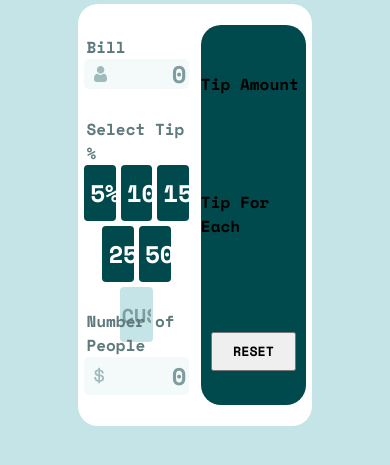
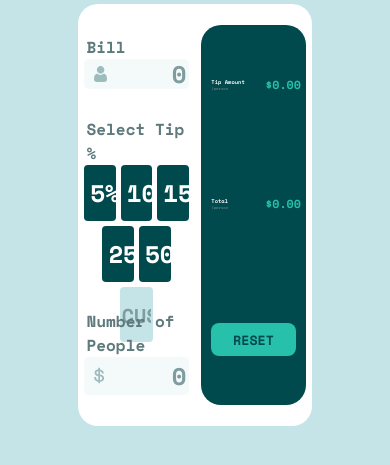
Before and after one commit to Chanksela/tip-calculator, a plain HTML site: page index.html in a window 390 px wide. Shown: the part 247-712 px from the top of the page. Drawn offline with nearby package versions, Linux system fonts and the light colour scheme.

Commit message:
finished main look for desktop screen size. need to add mobile view

```diff
--- a/assets/script/app.js
+++ b/assets/script/app.js
@@ -32,15 +32,15 @@ function calculate(e) {
   getValue(e);
   if (bill > 0) {
     tipTotalAmount = bill;
-    displayFullTip.innerHTML = tipTotalAmount;
+    displayFullTip.innerHTML = "$" + tipTotalAmount.toFixed(2);
   }
   if (bill > 0 && tip > 0) {
     tipTotalAmount = bill + (bill * tip) / 100;
-    displayFullTip.innerHTML = tipTotalAmount;
+    displayFullTip.innerHTML = "$" + tipTotalAmount.toFixed(2);
   }
   if (bill > 0 && tip > 0 && people > 0) {
     tipForEachPerson = tipTotalAmount / people;
-    displayTipForEach.innerHTML = tipForEachPerson;
+    displayTipForEach.innerHTML = "$" + tipForEachPerson.toFixed(2);
   }
 }
 function reset() {
--- a/assets/style/style.css
+++ b/assets/style/style.css
@@ -120,6 +120,7 @@ input {
   color: var(--white);
   border: none;
   border-radius: 4px;
+  transition: 0.3s ease-in;
 }
 .tip-btn:hover {
   cursor: pointer;
@@ -143,12 +144,51 @@ input {
 .right {
   background-color: var(--darkCyan);
 }
+.display-blocks {
+  display: flex;
+  justify-content: space-around;
+  align-items: center;
+  position: relative;
+}
+.tip-header {
+  font-size: 1.4vw;
+  position: absolute;
+  left: 10%;
+  display: flex;
+  color: var(--white);
+  flex-direction: column;
+}
+.span-person {
+  color: var(--darkGrayCyan);
+  font-size: 1vw;
+}
+.display-amount {
+  color: var(--primary);
+  font-size: 3vw;
+  display: flex;
+  align-items: center;
+  justify-content: flex-end;
+  position: absolute;
+  left: 45%;
+  right: 5%;
+}
 .reset-button {
   display: flex;
   justify-content: center;
   height: auto;
 }
+
 .reset-button > button {
+  color: var(--darkCyan);
   width: 80%;
   height: 150%;
+  background-color: var(--primary);
+  border: none;
+  border-radius: 8px;
+  cursor: pointer;
+  transition: 0.3s ease-in-out;
 }
+.reset-button > button:hover {
+  background-color: var(--veryLightGrayishCyan);
+  filter: brightness(90%);
+}
--- a/index.html
+++ b/index.html
@@ -67,12 +67,16 @@
       </div>
       <div class="container-blocks right">
         <div class="display-blocks">
-          <div>Tip Amount</div>
-          <div id="full-amount"></div>
+          <div class="tip-header">
+            Tip Amount<span class="span-person">/person</span>
+          </div>
+          <div id="tip-for-each" class="display-amount">$0.00</div>
         </div>
         <div class="display-blocks">
-          <div>Tip For Each</div>
-          <div id="tip-for-each"></div>
+          <div class="tip-header">
+            Total <span class="span-person">/person</span>
+          </div>
+          <div id="full-amount" class="display-amount">$0.00</div>
         </div>
         <div class="reset-button">
           <button type="button" id="reset">RESET</button>
```
